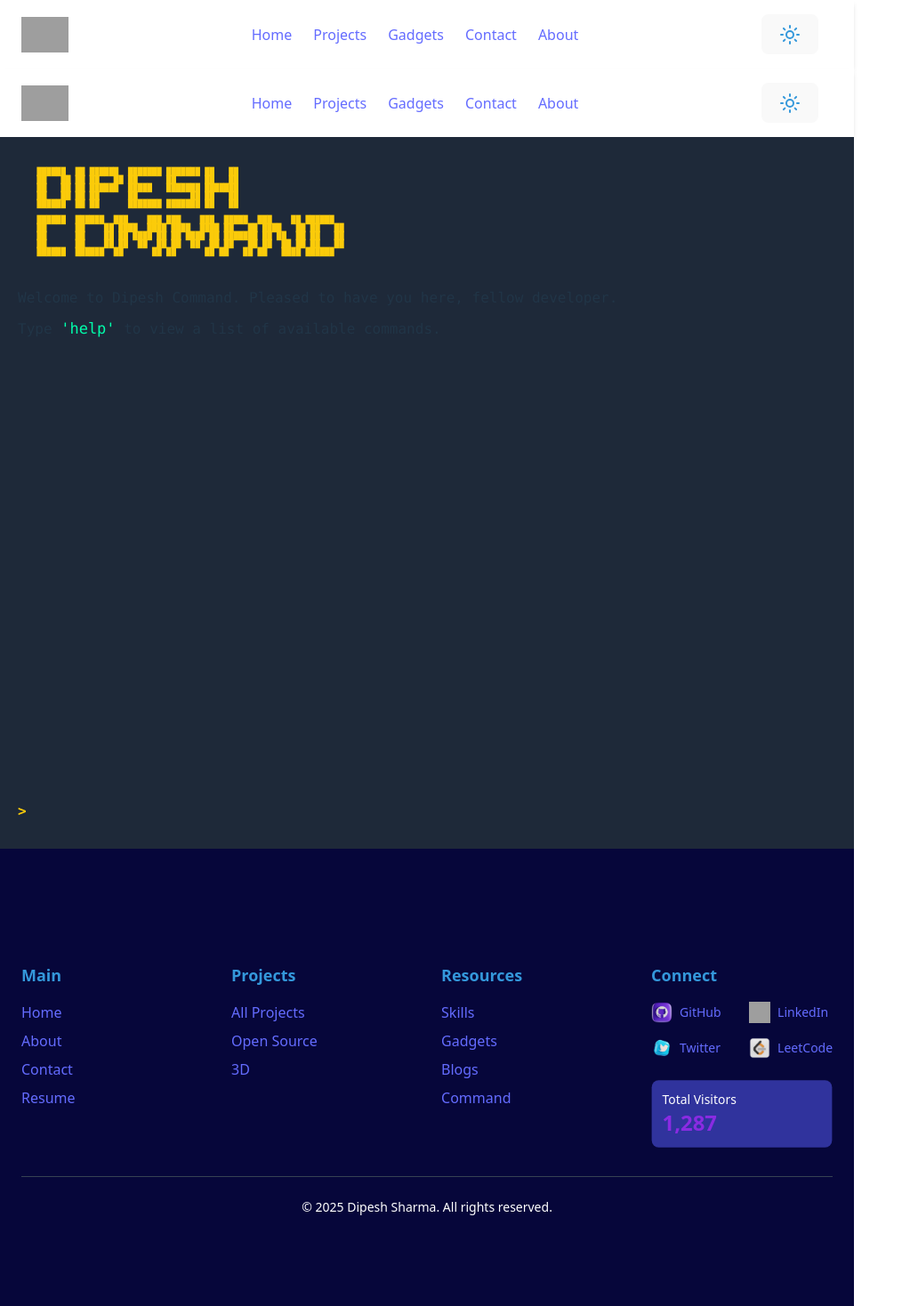
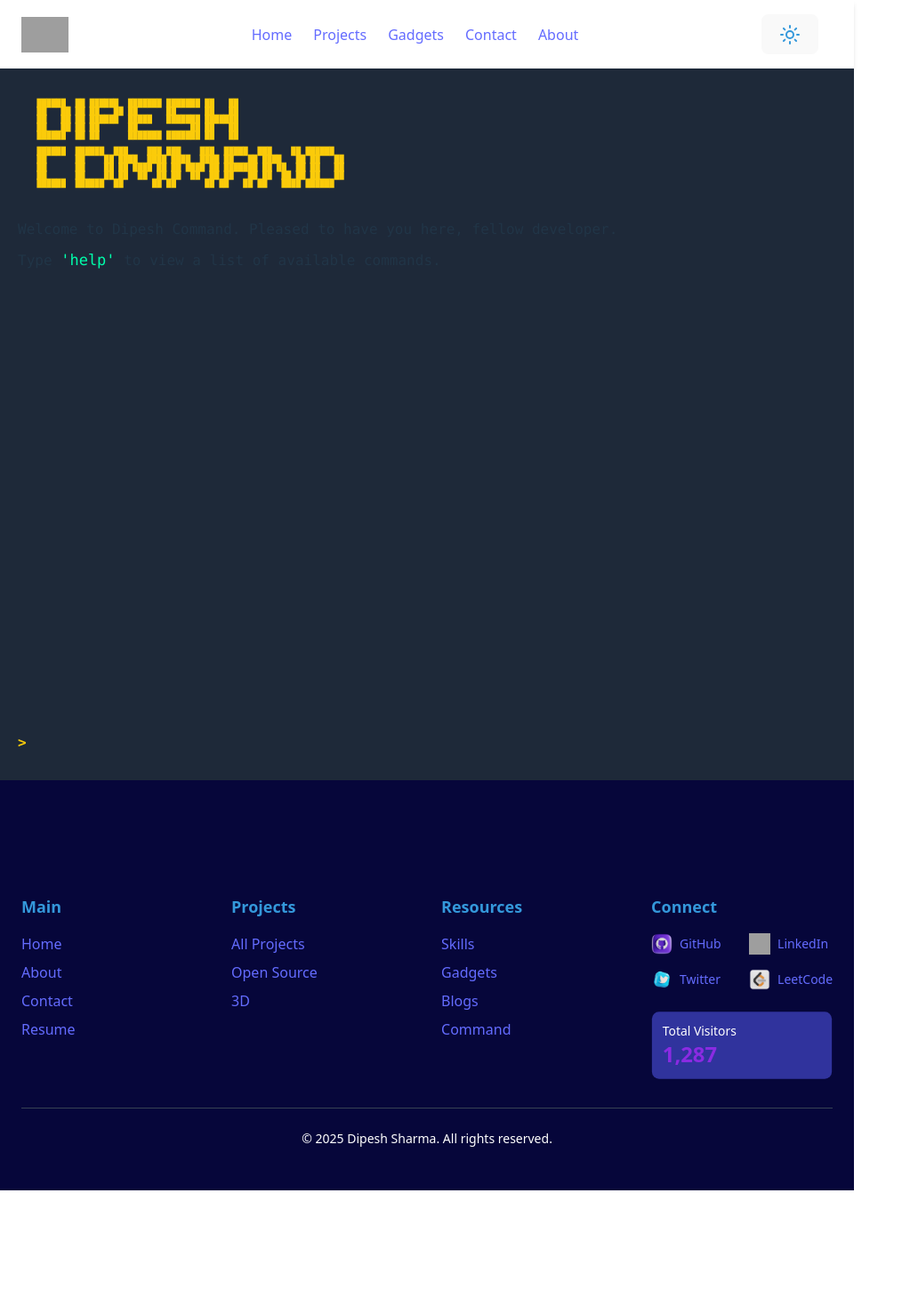
Before and after one commit to tech-dipesh/Portfolio-TS, a React (Vite) app: page /command in a window 1280 px wide. Shown: the top 1468 px of the page at 89% size, without its empty margins (0-1023 px from the left). After the commit the page ends 1338 px from the top, so only its background shows below. Built offline with nearby package versions, Linux system fonts and the light colour scheme; grey boxes are pictures that could not be loaded.

Commit message:
update the minor change of the main navbar on the contact pages and command pages

```diff
--- a/src/components/pages/Command.tsx
+++ b/src/components/pages/Command.tsx
@@ -1,13 +1,11 @@
 import Command from "../add/Command";
-import Footer from "../common/Footer";
-import Navbar from "../common/navBar";
+// import Footer from "../common/Footer";
+// import Navbar from "../common/navBar";
 // made the separate  routes for the only command page,
 export default function CommandPage(){
   return (
     <main>
-      <Navbar/>
       <Command/>
-      <Footer/>
     </main>
   )
 }
```
Also changed, not shown: src/components/add/Command.css (line endings or trailing spaces).
